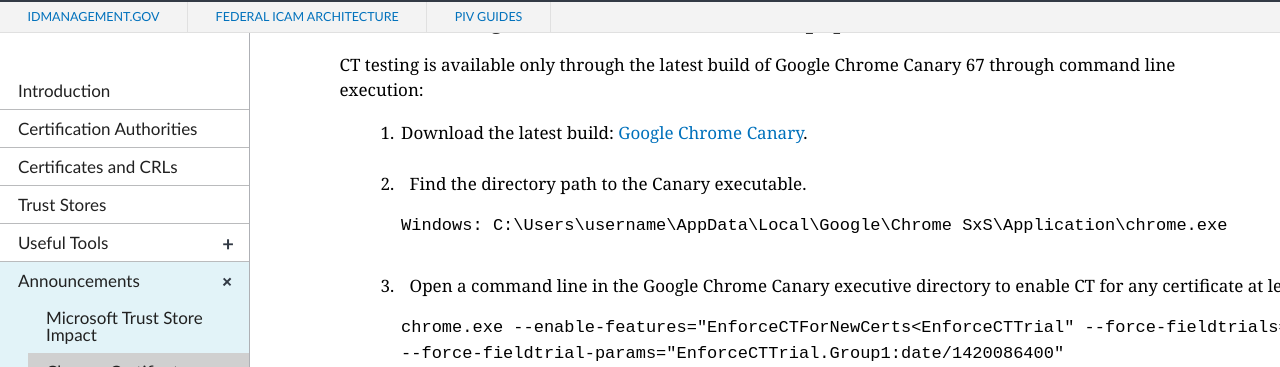
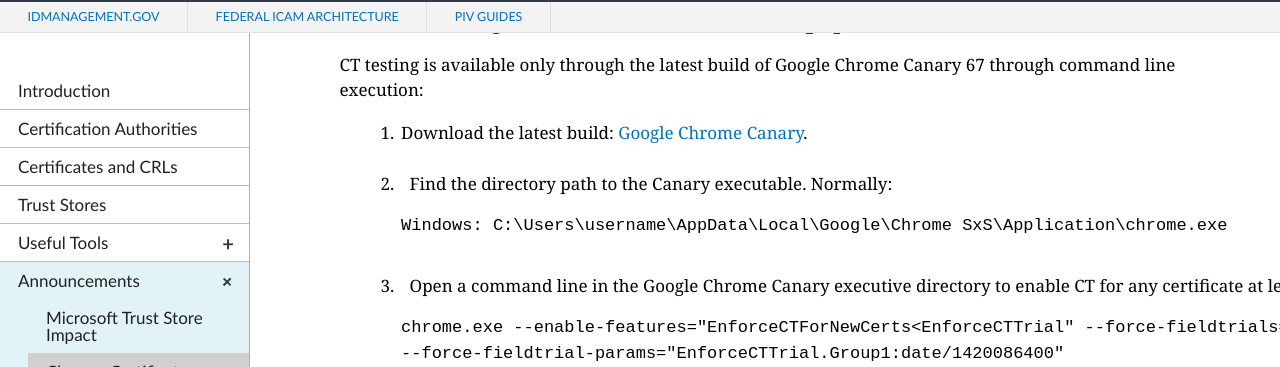
Before and after one commit to GSA/fpki-guides, a Jekyll site: the page built from _announcements/02_google_ct.md, in a window 1280 px wide and 900 px high, scrolled down 1812 px. Shown: the part 88-455 px from the top of the window. Built offline with Jekyll 4.4.1, drawn with Linux system fonts in a browser that asks for light colours; nearby versions of some CDN libraries; library files that are not in the unit come from our copies.

Commit message:
Update 02_google_ct.md
Formatting

````diff
--- a/_announcements/02_google_ct.md
+++ b/_announcements/02_google_ct.md
@@ -42,7 +42,7 @@ To mitigate the impact on the federal enterprise:
 CT testing is available only through the latest build of Google Chrome Canary 67<!--I checked and the website doesn't say "67." We need to explain why we say "67" in 2 places but not the others--> through command line execution:
 
 1. Download the latest build: [Google Chrome Canary](https://www.google.com/chrome/browser/canary.html){:target="_blank"}.
-2. Find the directory path to the Canary executable.
+2. Find the directory path to the Canary executable. Normally:
 
    ```
    Windows: C:\Users\username\AppData\Local\Google\Chrome SxS\Application\chrome.exe
````
